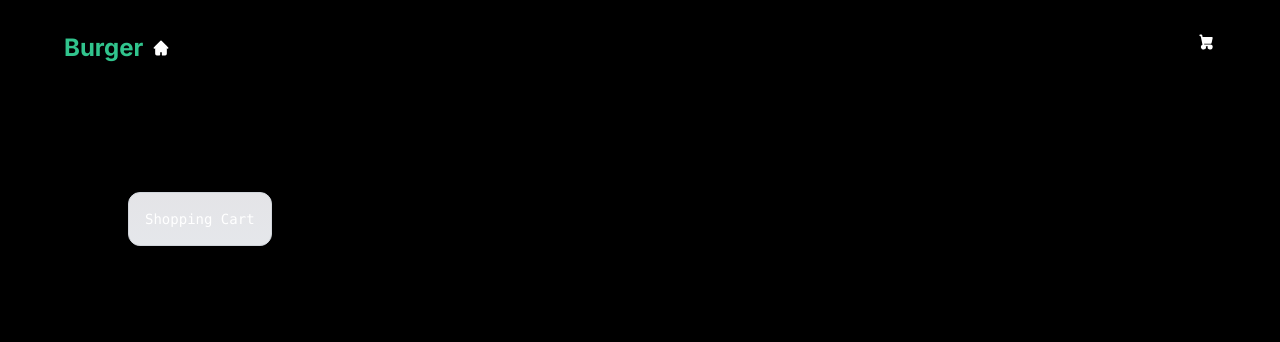
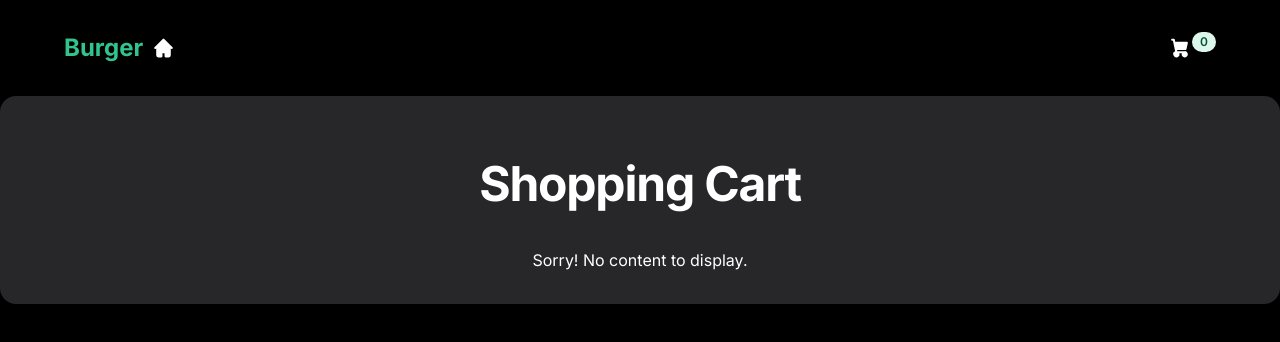
Before and after one commit to Danney100/McDonald-s-Take-Home, a Next.js app: page /shopping-cart in a window 1280 px wide. Shown: the top 342 px of the page. Built offline with nearby package versions, Linux system fonts and the light colour scheme.

Commit message:
Integrated cart ui and logic

```diff
--- a/src/app/product-detail/[id]/page.tsx
+++ b/src/app/product-detail/[id]/page.tsx
@@ -1,18 +1,23 @@
 "use client";
-import { useAppSelector } from "@/store/hooks";
+import { useAppDispatch, useAppSelector } from "@/store/hooks";
+import { addItemToCart } from "@/store/slices/cartSlice";
 import Image from "next/image";
 import { useRouter } from "next/navigation";
 import { toast } from "react-toastify";
 
-export default function Page({ params }: { params: { id: string } }) {
+export default function Page({ params: { id } }: { params: { id: string } }) {
   const productDetailData = useAppSelector(
     (store) => store.menu.productDetailData
   );
+  const { image, name, price } = productDetailData;
+
+  const dispatch = useAppDispatch();
 
   const router = useRouter();
 
   const addToCartHandler = () => {
-    toast.success(`“Added ${productDetailData?.name} to cart“`)
+    toast.success(`“Added ${productDetailData?.name} to cart“`);
+    dispatch(addItemToCart({ id, name, image, price }));
   };
 
   return (
@@ -22,12 +27,7 @@ export default function Page({ params }: { params: { id: string } }) {
           className="flex gap-2 items-center cursor-pointer"
           onClick={() => router.back()}
         >
-            <Image
-              src={"/arrow.svg"}
-              width={30}
-              height={30}
-              alt="arrow-left"
-            />
+          <Image src={"/arrow.svg"} width={30} height={30} alt="arrow-left" />
           <span>Go Back</span>
         </div>
         <div className="h-[60rem] w-full flex flex-col gap-2 items-center justify-between">
--- a/src/app/shopping-cart/page.tsx
+++ b/src/app/shopping-cart/page.tsx
@@ -1,15 +1,65 @@
-import React from "react";
+"use client";
+import { useAppDispatch, useAppSelector } from "@/store/hooks";
+import { removeItemFromCart } from "@/store/slices/cartSlice";
+import Image from "next/image";
 
-const page = () => {
+export default function Page() {
+  const productDetailData = useAppSelector((store) => store.cart.cartItems);
+  const dispatch = useAppDispatch();
+
+  const deleteCartItemHandler = (id: string) => {
+    dispatch(removeItemFromCart(id));
+  };
+
   return (
-    <section className="flex min-h-screen flex-col items-center justify-between p-24">
-      <div className="z-10 max-w-5xl w-full items-center justify-between font-mono text-sm lg:flex">
-        <p className="fixed left-0 top-0 flex w-full justify-center border-b border-gray-300 bg-gradient-to-b from-zinc-200 pb-6 pt-8 backdrop-blur-2xl dark:border-neutral-800 dark:bg-zinc-800/30 dark:from-inherit lg:static lg:w-auto  lg:rounded-xl lg:border lg:bg-gray-200 lg:p-4 lg:dark:bg-zinc-800/30">
-          Shopping Cart
-        </p>
+    <section className="flex flex-col min-h-screen items-center justify-between">
+      <div className="bg-zinc-800 w-full h-full rounded-2xl p-8 flex flex-col gap-4 max-w-7xl justify-center">
+        <div className=" w-full flex flex-col gap-2 items-center justify-between">
+          <div className="px-4 py-8 flex flex-col gap-4">
+            <h5 className="text-5xl text-center font-bold tracking-tight">
+              {"Shopping Cart"}
+            </h5>
+          </div>
+          {productDetailData?.length ? (
+            <div className="mt-20 w-full">
+              {productDetailData?.map((el, i: number) => {
+                return (
+                  <div
+                    key={i}
+                    className="flex justify-between px-16 py-4 items-center text-xl"
+                  >
+                    <div className="flex items-center gap-8">
+                      <div className="h-28 relative w-28">
+                        <Image
+                          fill
+                          style={{ objectFit: "cover" }}
+                          className="rounded-full"
+                          src={el.image}
+                          alt="burger"
+                        />
+                      </div>
+                      <span>{`${el.name} (${el.quantity})`}</span>
+                    </div>
+                    <div className="flex items-start gap-6">
+                      <span>${el.price * el.quantity}</span>
+                      <Image
+                        onClick={() => deleteCartItemHandler(el.id)}
+                        src="/trash.svg"
+                        width={25}
+                        height={25}
+                        alt="trash"
+                        className="cursor-pointer"
+                      />
+                    </div>
+                  </div>
+                );
+              })}
+            </div>
+          ) : (
+            <span>Sorry! No content to display.</span>
+          )}
+        </div>
       </div>
     </section>
   );
-};
-
-export default page;
+}
--- a/src/common/Header.tsx
+++ b/src/common/Header.tsx
@@ -1,16 +1,27 @@
 "use client";
+import { useAppSelector } from "@/store/hooks";
+import { Badge } from "flowbite-react";
 import Image from "next/image";
+import { useRouter } from "next/navigation";
 import React from "react";
 
 const Header = () => {
+  const totalCartItems = useAppSelector((store) => store.cart.totalQuantity);
+  const router = useRouter();
   return (
     <nav className="py-8 px-16 flex justify-between ">
-      <div className="flex gap-2">
+      <div className="flex gap-2 cursor-pointer" onClick={() => router.push("/")}>
         <span className="text-green-400 font-bold text-2xl">Burger</span>
-        <Image src={"/home.svg"} width={20} height={20} alt="home" />
+        <Image src={"/home.svg"} width={25} height={25} alt="home" />
       </div>
-      <div>
-        <Image src={"/cart.svg"} width={20} height={20} alt="cart" />
+      <div
+        className="flex cursor-pointer"
+        onClick={() => router.push("/shopping-cart")}
+      >
+        <Image src={"/cart.svg"} width={25} height={25} alt="cart" />
+        <Badge color={"success"} className="rounded-full" size={"xs"}>
+          {totalCartItems || 0}
+        </Badge>
       </div>
     </nav>
   );
--- a/src/components/MenuItems.tsx
+++ b/src/components/MenuItems.tsx
@@ -6,9 +6,9 @@ import { MenuItemProps } from "@/types/menuItems";
 const MenuItems: React.FC<MenuItemProps> = ({ data }) => {
   return (
     <section className="flex gap-8 md:p-20 flex-wrap mx-auto p-4">
-      {data?.products?.map((cardItem: any, index: number) => {
-        return <Card key={index} itemData={cardItem} />;
-      })}
+        {data?.products?.map((cardItem: any, index: number) => {
+          return <Card key={index} itemData={cardItem} />;
+        })}
     </section>
   );
 };
--- a/src/store/slices/cartSlice.ts
+++ b/src/store/slices/cartSlice.ts
@@ -10,12 +10,12 @@ type cartItem = {
 
 type cartEntity = {
   cartItems: cartItem[];
-  totalQuantity: number
+  totalQuantity: number;
 };
 
 const initialState: cartEntity = {
   cartItems: [],
-  totalQuantity: 0
+  totalQuantity: 0,
 };
 
 const cartSlice = createSlice({
@@ -30,17 +30,22 @@ const cartSlice = createSlice({
       } else {
         state.cartItems.push({ ...action.payload, quantity: 1 });
       }
+      state.totalQuantity += 1;
     },
-    removeItemFromCart(state,action){
+    removeItemFromCart(state, action) {
       const productId = action.payload;
-      const productIndex = state.cartItems.findIndex(item => item.id === productId);
-      if (productIndex !== -1) {
-        state.cartItems.splice(productIndex, 1);
+      const existingProductIndex = state.cartItems.findIndex(
+        (item) => item.id === productId
+      );
+
+      if (Number(existingProductIndex) !== -1) {
+        const removedItem = state.cartItems.splice(existingProductIndex, 1)[0];
+        state.totalQuantity -= removedItem.quantity;
       }
-    }
+    },
   },
 });
 
-export const { addItemToCart,removeItemFromCart } = cartSlice.actions;
+export const { addItemToCart, removeItemFromCart } = cartSlice.actions;
 
 export default cartSlice.reducer;
```
Also changed, not shown: public/trash.svg (added). Lines whose indentation alone changed are shown as unchanged.
